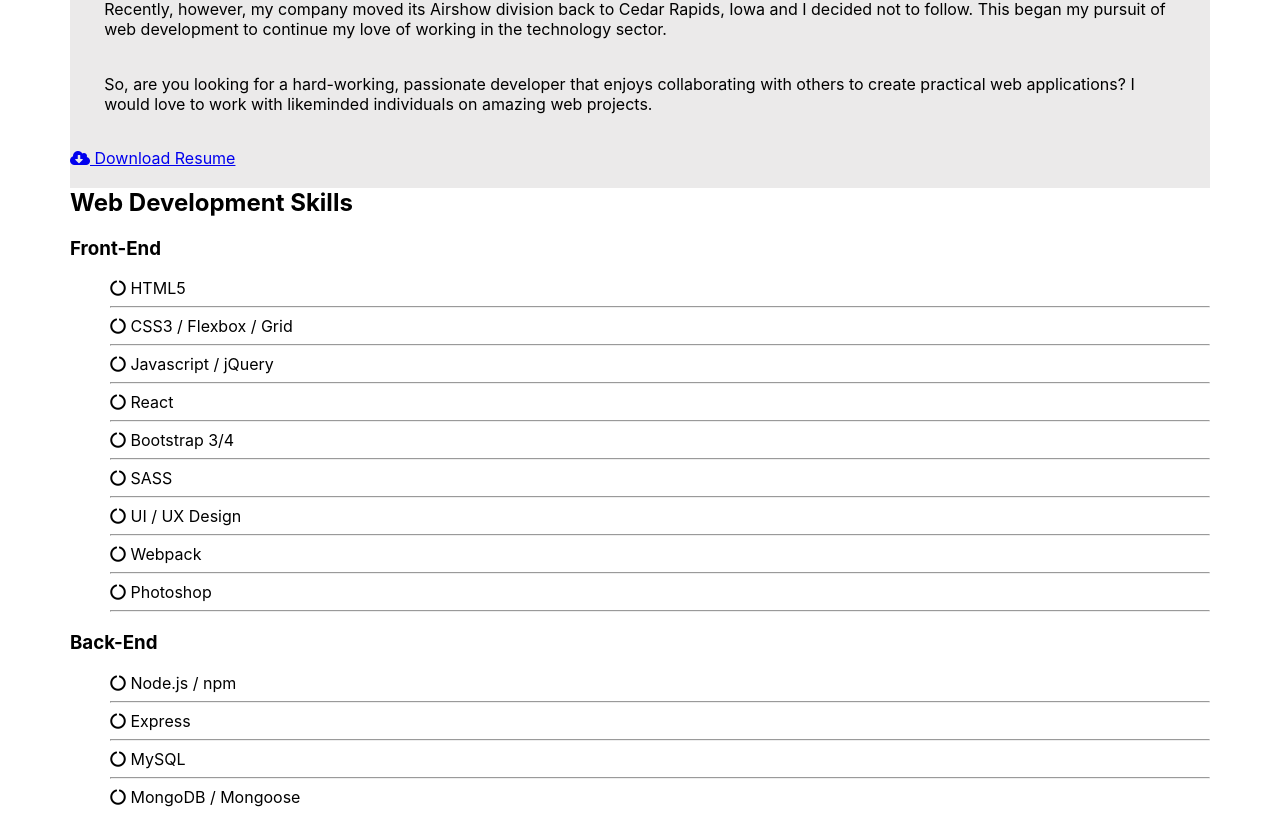
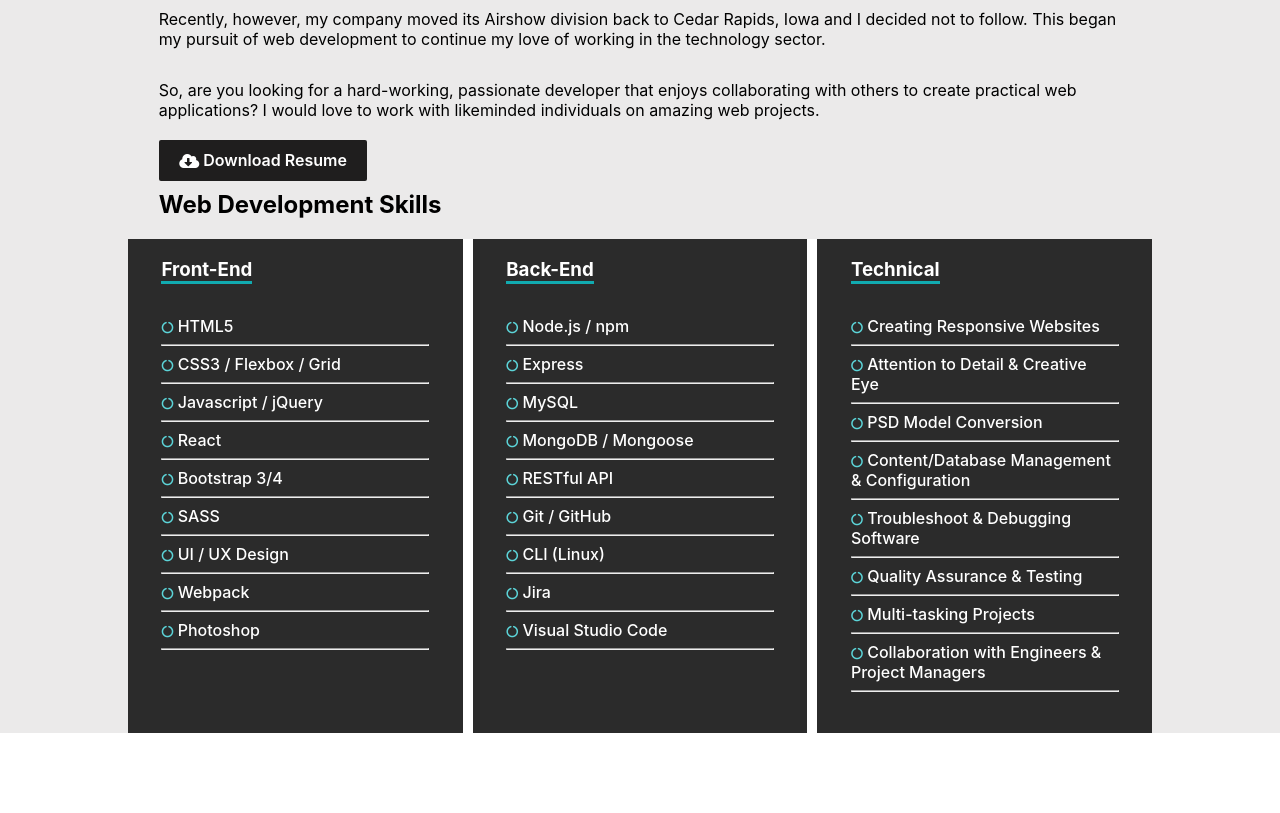
Before and after one commit to drakenguyen4000/portfolio_v2, a React (Create React App) app: page / in a window 1280 px wide. Shown: the part 924-1737 px from the top of the page. After the commit the page ends 1657 px from the top, so only its background shows below. Built offline with nearby package versions, Linux system fonts and the light colour scheme.

Commit message:
updated styles and added react router

```diff
--- a/package.json
+++ b/package.json
@@ -9,6 +9,7 @@
     "axios": "^0.21.0",
     "react": "^17.0.1",
     "react-dom": "^17.0.1",
+    "react-router-dom": "^5.2.0",
     "react-scripts": "4.0.0",
     "web-vitals": "^0.2.4"
   },
--- a/src/App.css
+++ b/src/App.css
@@ -38,16 +38,13 @@
 }
 
 /*--------------------*/
-
 #container {
-  width: 1140px;
-  margin: 0 auto;
+  padding: 0 10%;
   background: rgb(235, 234, 234);
 }
 
 #navbar {
   background: rgb(218, 218, 218);
-  /* text-align: center; */
   display: flex;
   justify-content: center;
 }
@@ -63,6 +60,7 @@
   background-image: url("./img/dan-meyers-utFO-7TScD4-unsplash.jpg");
   background-position: center;
   height: 600px;
+  padding: 0 5%;
   display: flex;
   justify-content: center;
   align-items: center;
@@ -75,15 +73,64 @@
   text-shadow: 1px 1px black;
   background: rgba(5, 5, 5, 0.7);
 }
+/*---sections---*/
+section h1 {
+  margin-left: 3%;
+}
 
+/*---About---*/
 #About div {
   margin: 3%;
 }
+.download_btn {
+  background: #1f1e1e;
+  margin-left: 3%;
+  padding: 1% 2%;
+  color: white;
+  font-weight: 600;
+  text-decoration: none;
+  border-radius: 2px;
+}
 
-#Skills {
+.download_btn:hover {
+  background: rgb(65, 65, 65);
+}
+/*---Skills---*/
+
+/*skills container*/
+#Skills div {
   background: white;
+  display: grid;
+  grid-template-columns: repeat(auto-fit, minmax(250px, 1fr));
+  grid-gap: 1%;
 }
+
+/*Skills card*/
+#Skills div span {
+  background: #2B2B2B;
+  color: white;
+}
+
+/*skill header*/
+#Skills span h3 span {
+  margin-left: 10%;
+  border-bottom: 3px solid #11ABB0;
+}
+/*skills list*/
 #Skills ul {
   list-style: none;
   text-decoration: none;
+  font-weight: 500;
+  padding: 5% 10%;
 }
+
+/*underline*/
+#Skills hr {
+  color: #5cd4d8;
+}
+
+
+.fa-circle-notch {
+  color: #5cd4d8;
+  font-size: 75%;
+}
```
Also changed, not shown: src/App.js (+5 -2 lines), 2 other files (tests, documents, lock files or other folders).
